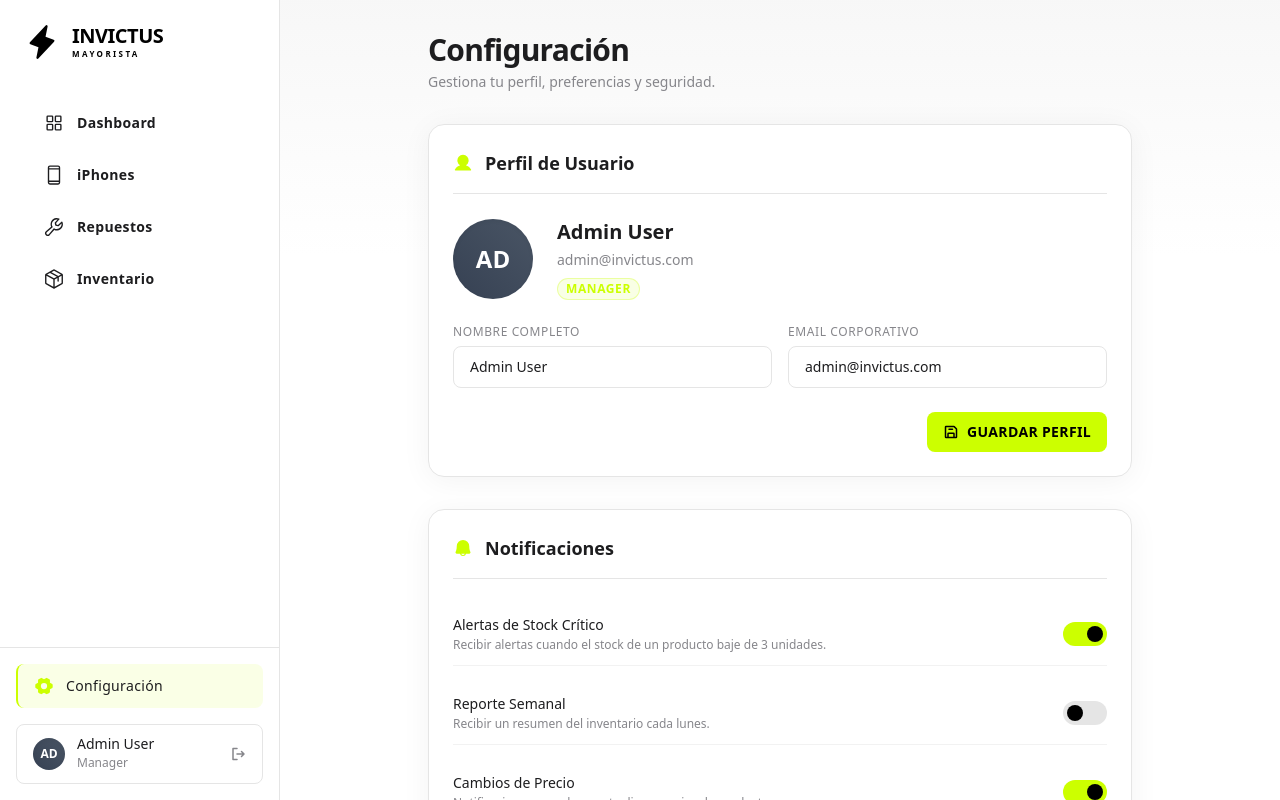
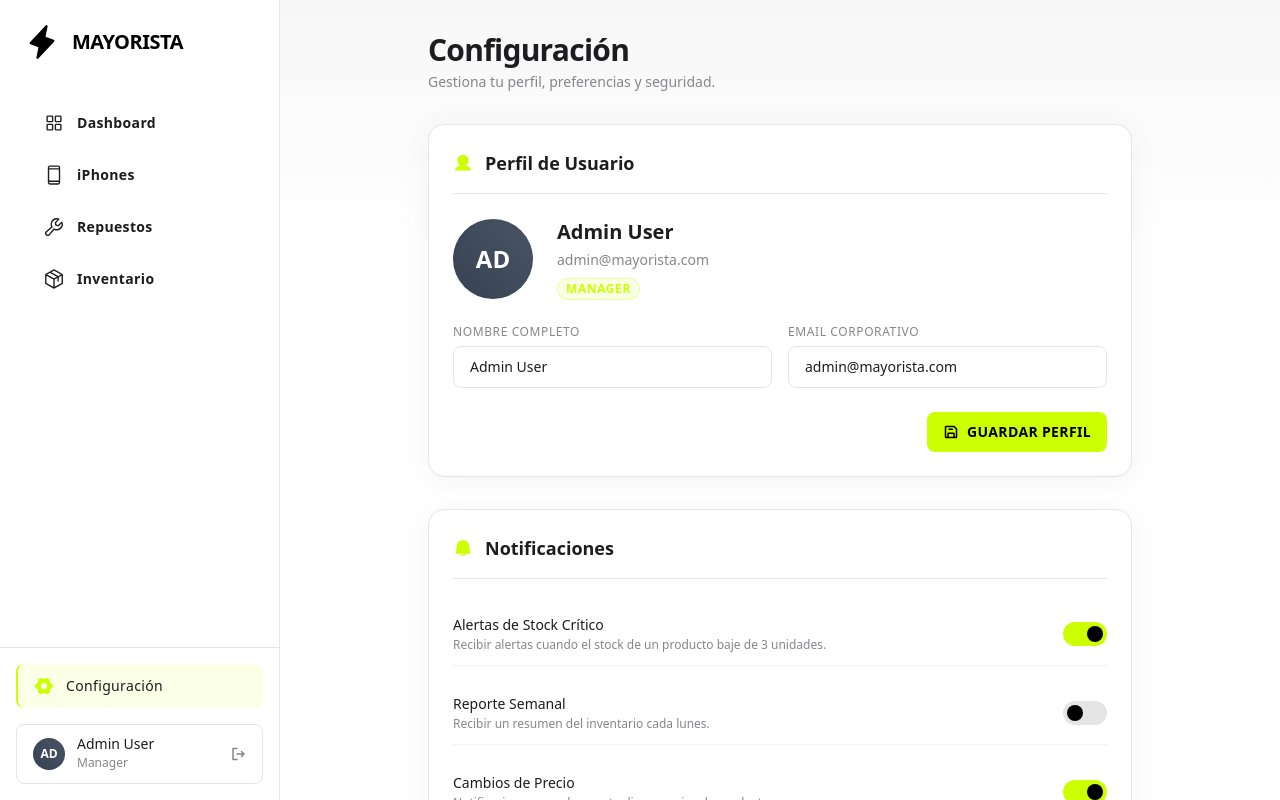
Before and after one commit to raor00/invictus-catalogo, a Next.js app: page /dashboard/settings in a window 1280 px wide. Built offline with nearby package versions, Linux system fonts and the light colour scheme.

Commit message:
FIx bugs and new ui

```diff
--- a/package.json
+++ b/package.json
@@ -1,5 +1,5 @@
 {
-  "name": "invictus-next",
+  "name": "ventas-al-mayor",
   "version": "0.1.0",
   "private": true,
   "scripts": {
--- a/src/app/(admin)/dashboard/settings/page.tsx
+++ b/src/app/(admin)/dashboard/settings/page.tsx
@@ -55,7 +55,7 @@ export default function SettingsPage() {
                         </div>
                         <div className="flex flex-col gap-1">
                             <span className="text-foreground font-bold font-heading text-xl">Admin User</span>
-                            <span className="text-text-muted text-sm font-mono">admin@invictus.com</span>
+                            <span className="text-text-muted text-sm font-mono">admin@mayorista.com</span>
                             <span className="mt-1 px-2 py-0.5 bg-primary/10 border border-primary/30 text-primary text-xs font-mono font-bold uppercase tracking-wider rounded-full w-fit">
                                 Manager
                             </span>
@@ -72,7 +72,7 @@ export default function SettingsPage() {
                         <div className="flex flex-col gap-1.5">
                             <label className="text-xs font-mono uppercase tracking-wider text-text-muted">Email Corporativo</label>
                             <input
-                                defaultValue="admin@invictus.com"
+                                defaultValue="admin@mayorista.com"
                                 className="w-full bg-background border border-surface-highlight rounded-lg px-4 py-2.5 text-foreground font-body text-sm focus:border-primary focus:outline-none focus:ring-1 focus:ring-primary/30 transition-all"
                             />
                         </div>
--- a/src/app/(admin)/layout.tsx
+++ b/src/app/(admin)/layout.tsx
@@ -20,7 +20,7 @@ export default function AdminLayout({ children }: { children: React.ReactNode })
                 <header className="lg:hidden h-16 flex items-center justify-between px-6 bg-background border-b border-surface-highlight z-50 flex-shrink-0">
                     <div className="flex gap-2 items-center">
                         <Lightning weight="fill" className="text-black text-2xl" />
-                        <span className="font-heading font-bold text-sm tracking-tight text-black">INVICTUS</span>
+                        <span className="font-heading font-bold text-sm tracking-tight text-black">MAYORISTA</span>
                     </div>
                     <button
                         onClick={() => setIsSidebarOpen(true)}
--- a/src/app/(auth)/login/page.tsx
+++ b/src/app/(auth)/login/page.tsx
@@ -16,7 +16,11 @@ export default function LoginPage() {
     const handleLogin = (e: React.FormEvent) => {
         e.preventDefault()
         const normalizedUser = username.trim().toLowerCase()
-        if ((normalizedUser === "admin" || normalizedUser === "admin@invictus.com") && password === "admin123") {
+        if (
+            (normalizedUser === "admin" ||
+                normalizedUser === "admin@mayorista.com") &&
+            password === "admin123"
+        ) {
             login()
             router.push("/dashboard")
         } else {
@@ -33,8 +37,7 @@ export default function LoginPage() {
                     <div className="flex items-center gap-2">
                         <Lightning weight="fill" className="text-black text-4xl" />
                         <div className="flex flex-col">
-                            <span className="font-heading font-bold text-3xl tracking-tight leading-none text-black">INVICTUS</span>
-                            <span className="font-mono text-black text-[10px] tracking-[0.3em] leading-none mt-1 font-bold">MAYORISTA</span>
+                            <span className="font-heading font-bold text-3xl tracking-tight leading-none text-black">MAYORISTA</span>
                         </div>
                     </div>
                 </div>
@@ -80,7 +83,7 @@ export default function LoginPage() {
                 {/* Mobile Logo */}
                 <div className="lg:hidden flex items-center gap-2 mb-8 self-start">
                     <Lightning weight="fill" className="text-white text-3xl" />
-                    <span className="font-heading font-bold text-2xl tracking-tight text-white">INVICTUS</span>
+                    <span className="font-heading font-bold text-2xl tracking-tight text-white">MAYORISTA</span>
                 </div>
 
                 <div className="w-full max-w-md flex flex-col gap-10 z-10">
@@ -180,7 +183,7 @@ export default function LoginPage() {
 
                     <div className="mt-8">
                         <p className="text-[10px] text-[#333] font-mono leading-relaxed font-bold">
-                            © 2024 INVICTUS DISTRIBUCIÓN. TODOS LOS DERECHOS RESERVADOS.
+                            © {new Date().getFullYear()} MAYORISTA. TODOS LOS DERECHOS RESERVADOS.
                             <br />ACCESO PROTEGIDO POR 2FA.
                         </p>
                     </div>
--- a/src/app/layout.tsx
+++ b/src/app/layout.tsx
@@ -20,8 +20,8 @@ const jetbrainsMono = JetBrains_Mono({
 });
 
 export const metadata: Metadata = {
-  title: "Invictus Phone | Catálogo Mayorista",
-  description: "B2B iPhone Distribution and Repair Parts.",
+  title: "Ventas al Mayor | Catálogo Mayorista",
+  description: "Catálogo mayorista de iPhone y repuestos.",
 };
 
 export default function RootLayout({
--- a/src/components/PublicCatalogGrid.tsx
+++ b/src/components/PublicCatalogGrid.tsx
@@ -112,7 +112,7 @@ export const PublicCatalogGrid = ({ isParts }: { isParts: boolean }) => {
       {filteredProducts.length > 0 && (
         <div className="mt-16 text-center">
           <p className="text-xs text-text-muted font-mono tracking-wider">
-            INVICTUS MAYORISTA © {new Date().getFullYear()}. STOCK ACTUALIZADO EN TIEMPO REAL.
+            VENTAS AL MAYOR © {new Date().getFullYear()}. STOCK ACTUALIZADO EN TIEMPO REAL.
           </p>
         </div>
       )}
--- a/src/components/layout/AdminSidebar.tsx
+++ b/src/components/layout/AdminSidebar.tsx
@@ -49,8 +49,7 @@ export function AdminSidebar({ isOpen, onClose }: AdminSidebarProps) {
                         <div className="flex gap-3 items-center">
                             <Lightning weight="fill" className="text-black text-4xl" />
                             <div className="flex flex-col">
-                                <span className="font-heading font-bold text-xl tracking-tight leading-none text-black">INVICTUS</span>
-                                <span className="font-mono text-black text-[8px] tracking-[0.3em] leading-none mt-1 font-bold">MAYORISTA</span>
+                                <span className="font-heading font-bold text-xl tracking-tight leading-none text-black">MAYORISTA</span>
                             </div>
                         </div>
                         <button
--- a/src/components/layout/PublicHeader.tsx
+++ b/src/components/layout/PublicHeader.tsx
@@ -25,8 +25,8 @@ export function PublicHeader() {
                             <Lightning weight="fill" size={20} />
                         </div>
                         <div className="flex flex-col leading-none">
-                            <h1 className="font-heading font-bold text-lg sm:text-xl tracking-wide text-text-main">INVICTUS</h1>
-                            <span className="font-mono text-[9px] sm:text-[10px] text-primary tracking-[0.2em] uppercase">Mayorista</span>
+                            <h1 className="font-heading font-bold text-lg sm:text-xl tracking-wide text-text-main">VENTAS</h1>
+                            <span className="font-mono text-[9px] sm:text-[10px] text-primary tracking-[0.2em] uppercase">Al Mayor</span>
                         </div>
                     </Link>
 
--- a/src/lib/config.ts
+++ b/src/lib/config.ts
@@ -1,4 +1,4 @@
-// Configuración global de Invictus Mayorista
+// Configuración global de la tienda mayorista
 export const WHATSAPP_NUMBER = "584249409783"
 export const MIN_ORDER_QUANTITY = 3
-export const APP_NAME = "INVICTUS MAYORISTA"
+export const APP_NAME = "VENTAS AL MAYOR"
```
Also changed, not shown: 1 other file (tests, documents, lock files or other folders).
